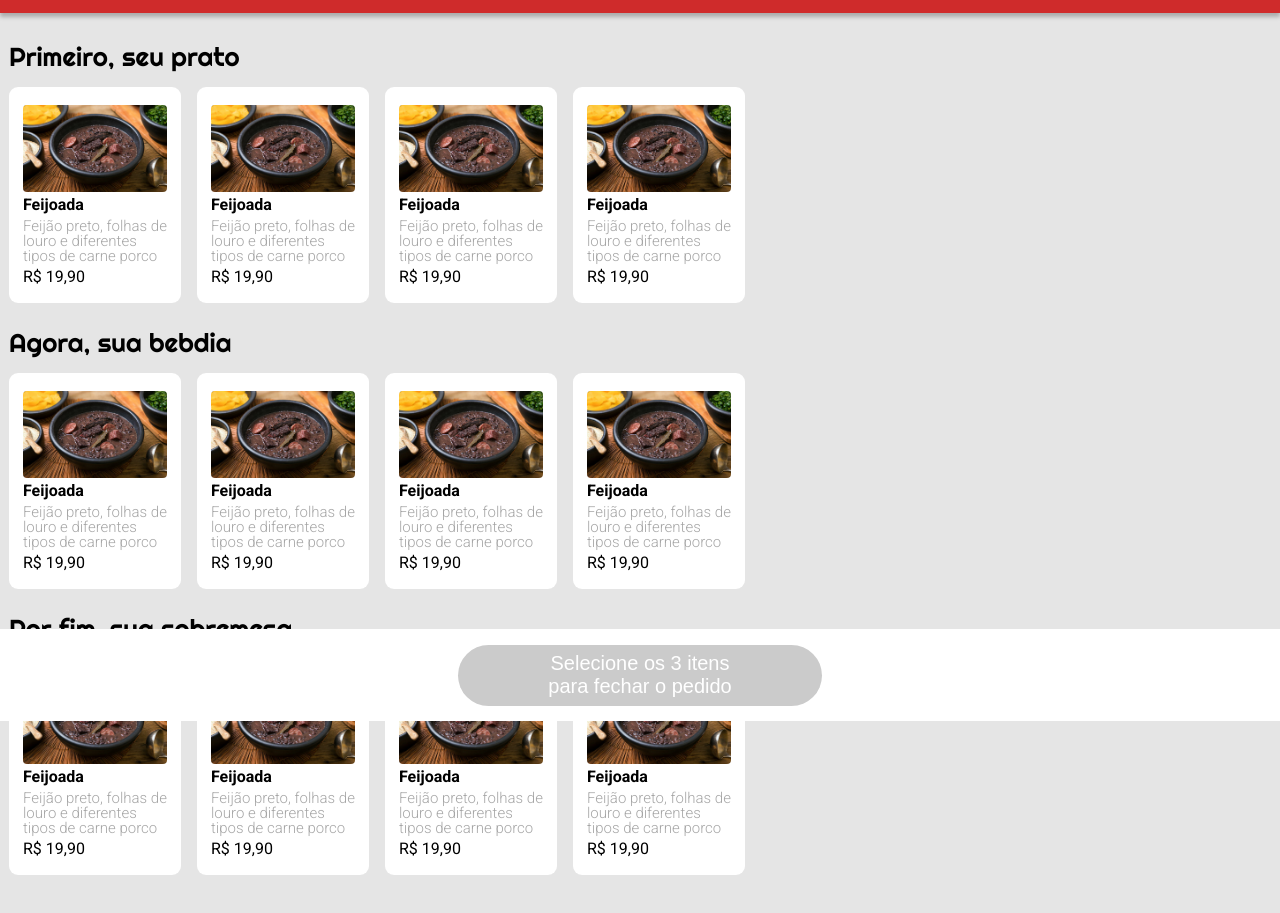
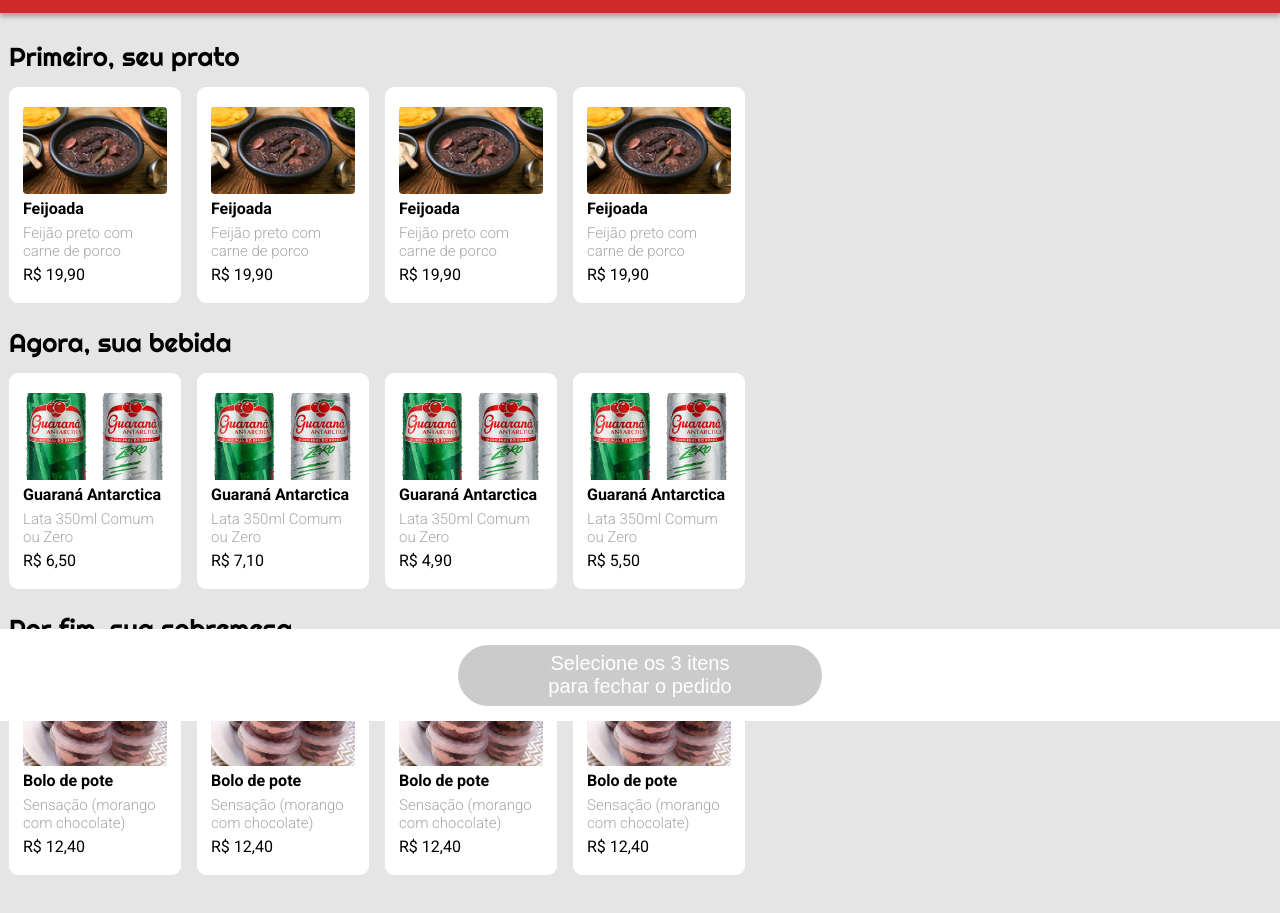
Before and after one commit to carmoandre/Projeto03-FoodCamp, a plain HTML site: page index.html in a window 1280 px wide. Shown: the part 79-992 px from the top of the page. Drawn offline with Linux system fonts and the light colour scheme; files whose address does not match are found by name.

Commit message:
Alternando imagens e textos pras diferentes seções do cardápio

```diff
--- a/index.html
+++ b/index.html
@@ -21,80 +21,80 @@
             <li>
                 <img src="src/images/feijoada.jpg">
                 <p>Feijoada</p>
-                <p>Feijão preto, folhas de louro e diferentes tipos de carne porco</p>
+                <p>Feijão preto com carne de porco</p>
                 <p>R$ 19,90</p>
             </li>
             <li>
                 <img src="src/images/feijoada.jpg">
                 <p>Feijoada</p>
-                <p>Feijão preto, folhas de louro e diferentes tipos de carne porco</p>
+                <p>Feijão preto com carne de porco</p>
                 <p>R$ 19,90</p>
             </li>
             <li>
                 <img src="src/images/feijoada.jpg">
                 <p>Feijoada</p>
-                <p>Feijão preto, folhas de louro e diferentes tipos de carne porco</p>
+                <p>Feijão preto com carne de porco</p>
                 <p>R$ 19,90</p>
             </li>
             <li>
                 <img src="src/images/feijoada.jpg">
                 <p>Feijoada</p>
-                <p>Feijão preto, folhas de louro e diferentes tipos de carne porco</p>
+                <p>Feijão preto com carne de porco</p>
                 <p>R$ 19,90</p>
             </li>
         </ul>
-        <p>Agora, sua bebdia</p>
+        <p>Agora, sua bebida</p>
         <ul>
             <li>
-                <img src="src/images/feijoada.jpg">
-                <p>Feijoada</p>
-                <p>Feijão preto, folhas de louro e diferentes tipos de carne porco</p>
-                <p>R$ 19,90</p>
+                <img src="src/images/guarana comum e zero.jpg">
+                <p>Guaraná Antarctica</p>
+                <p>Lata 350ml Comum ou Zero</p>
+                <p>R$ 6,50</p>
             </li>
             <li>
-                <img src="src/images/feijoada.jpg">
-                <p>Feijoada</p>
-                <p>Feijão preto, folhas de louro e diferentes tipos de carne porco</p>
-                <p>R$ 19,90</p>
+                <img src="src/images/guarana comum e zero.jpg">
+                <p>Guaraná Antarctica</p>
+                <p>Lata 350ml Comum ou Zero</p>
+                <p>R$ 7,10</p>
             </li>
             <li>
-                <img src="src/images/feijoada.jpg">
-                <p>Feijoada</p>
-                <p>Feijão preto, folhas de louro e diferentes tipos de carne porco</p>
-                <p>R$ 19,90</p>
+                <img src="src/images/guarana comum e zero.jpg">
+                <p>Guaraná Antarctica</p>
+                <p>Lata 350ml Comum ou Zero</p>
+                <p>R$ 4,90</p>
             </li>
             <li>
-                <img src="src/images/feijoada.jpg">
-                <p>Feijoada</p>
-                <p>Feijão preto, folhas de louro e diferentes tipos de carne porco</p>
-                <p>R$ 19,90</p>
+                <img src="src/images/guarana comum e zero.jpg">
+                <p>Guaraná Antarctica</p>
+                <p>Lata 350ml Comum ou Zero</p>
+                <p>R$ 5,50</p>
             </li>
         </ul>
         <p>Por fim, sua sobremesa</p>
         <ul>
             <li>
-                <img src="src/images/feijoada.jpg">
-                <p>Feijoada</p>
-                <p>Feijão preto, folhas de louro e diferentes tipos de carne porco</p>
-                <p>R$ 19,90</p>
+                <img src="src/images/bolo de pote sensação.jpg">
+                <p>Bolo de pote</p>
+                <p>Sensação (morango com chocolate)</p>
+                <p>R$ 12,40</p>
             </li>
             <li>
-                <img src="src/images/feijoada.jpg">
-                <p>Feijoada</p>
-                <p>Feijão preto, folhas de louro e diferentes tipos de carne porco</p>
-                <p>R$ 19,90</p>
+                <img src="src/images/bolo de pote sensação.jpg">
+                <p>Bolo de pote</p>
+                <p>Sensação (morango com chocolate)</p>
+                <p>R$ 12,40</p>
             </li>
             <li>
-                <img src="src/images/feijoada.jpg">
-                <p>Feijoada</p>
-                <p>Feijão preto, folhas de louro e diferentes tipos de carne porco</p>
-                <p>R$ 19,90</p>
+                <img src="src/images/bolo de pote sensação.jpg">
+                <p>Bolo de pote</p>
+                <p>Sensação (morango com chocolate)</p>
+                <p>R$ 12,40</p>
             </li>
             <li>
-                <img src="src/images/feijoada.jpg">
-                <p>Feijoada</p>
-                <p>Feijão preto, folhas de louro e diferentes tipos de carne porco</p>
-                <p>R$ 19,90</p>
+                <img src="src/images/bolo de pote sensação.jpg">
+                <p>Bolo de pote</p>
+                <p>Sensação (morango com chocolate)</p>
+                <p>R$ 12,40</p>
             </li>
         </ul>
     </div>
--- a/src/css/styles.css
+++ b/src/css/styles.css
@@ -48,6 +48,7 @@ li p:nth-child(3) {
   font-weight: 300;
   font-size: 15px;
   color: #a6a6a6;
+  line-height: 18px;
 }
 
 li p:nth-child(4) {
```
Also changed, not shown: src/images/bolo de pote sensação.jpg (added), src/images/guarana comum e zero.jpg (added).
